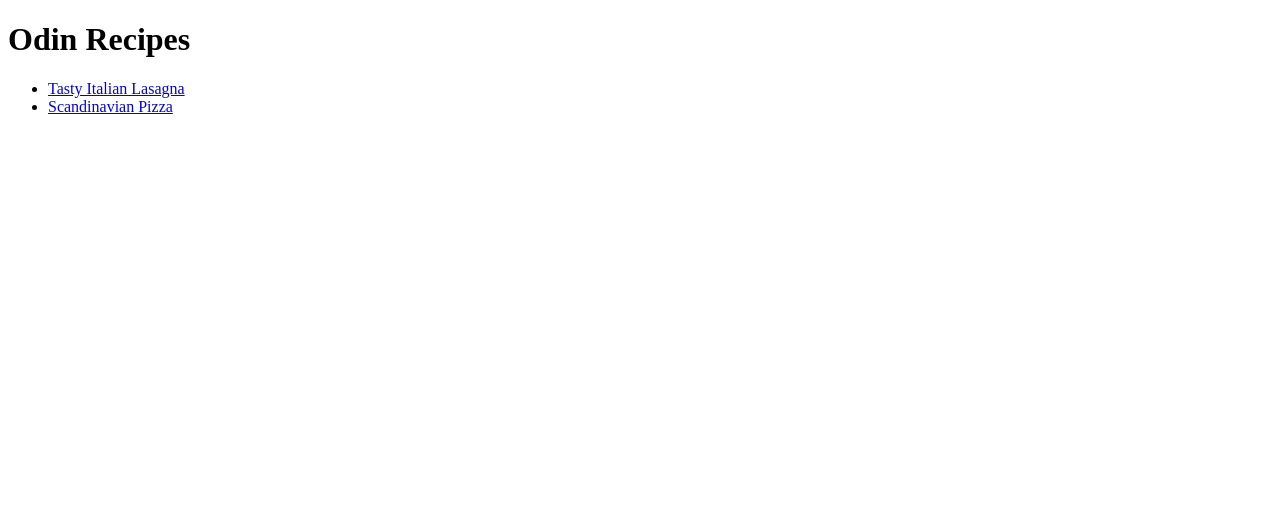
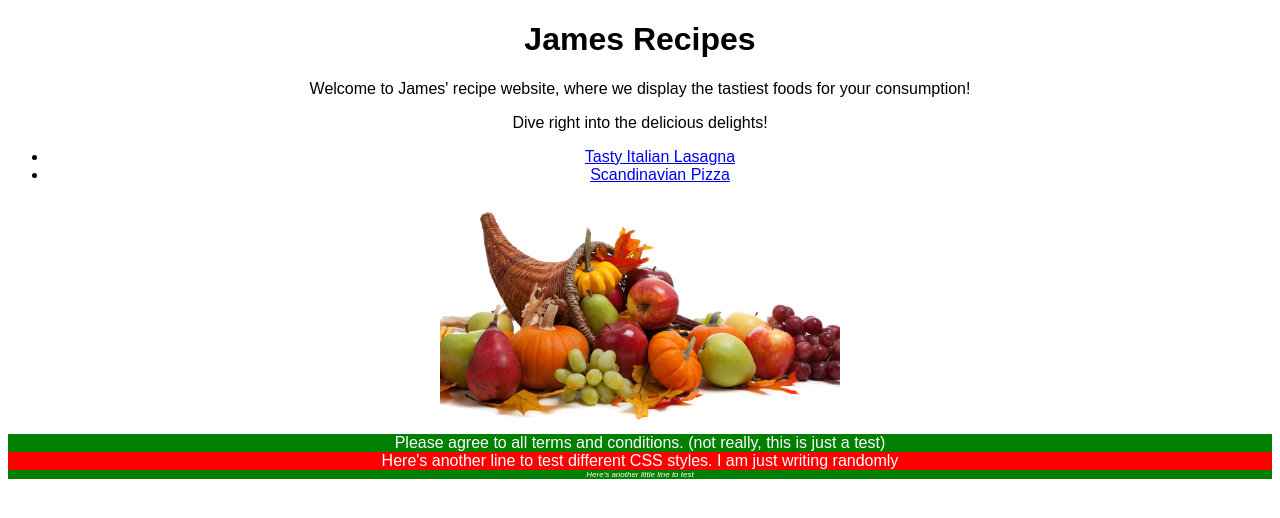
Before and after one commit to JamesKelseyCodes/html-css-tests, a plain HTML site: page index.html in a window 1280 px wide. Drawn offline with Linux system fonts and the light colour scheme.

Commit message:
introduce css features to my page

```diff
--- a/index.html
+++ b/index.html
@@ -2,13 +2,20 @@
 <html lang="en">
   <head>
     <meta charset="UTF-8">
-    <title>Odin Recipes</title>
+    <title>James Recipes</title>
+    <link rel="stylesheet" href="styles.css">
   </head>
   <body>
-    <h1>Odin Recipes</h1>
+    <h1>James Recipes</h1>
+    <div>Welcome to James' recipe website, where we display the tastiest foods for your consumption!</div>
+    <p>Dive right into the delicious delights!</p>
     <ul>
      <li><a href="./recipes/lasagna.html">Tasty Italian Lasagna</a></li>
      <li><a href="./recipes/pizza.html">Scandinavian Pizza</a></li>
     </ul>
+    <img src="./cornucopia.jpg" alt="picture of cornocupia">
+    <div class="class-one">Please agree to all terms and conditions. (not really, this is just a test)</div>
+    <div class="class-two">Here's another line to test different CSS styles. I am just writing randomly</div>
+    <div class="class-one subsection"> Here's another little line to test</div>
   </body>
 </html>
--- /dev/null
+++ b/styles.css
@@ -0,0 +1,29 @@
+/* styles.css */
+
+* {
+text-align: center;
+font-family: sans-serif;
+}
+
+.class-one,
+.class-two {
+  color: white;
+ }
+
+.class-one {
+  background-color: green;
+}
+
+.class-one.subsection {
+  font-style: italic;
+  font-size: 8px
+}
+
+.class-two {
+  background-color: red;
+}
+
+img {
+  height: auto;
+  width: 400px;
+}
```
Also changed, not shown: cornucopia.jpg (added), 1 other file.
